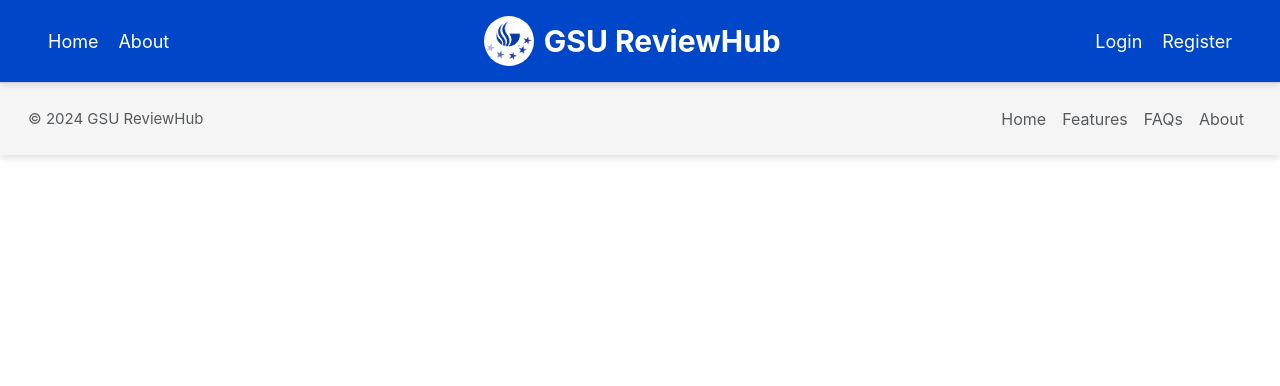
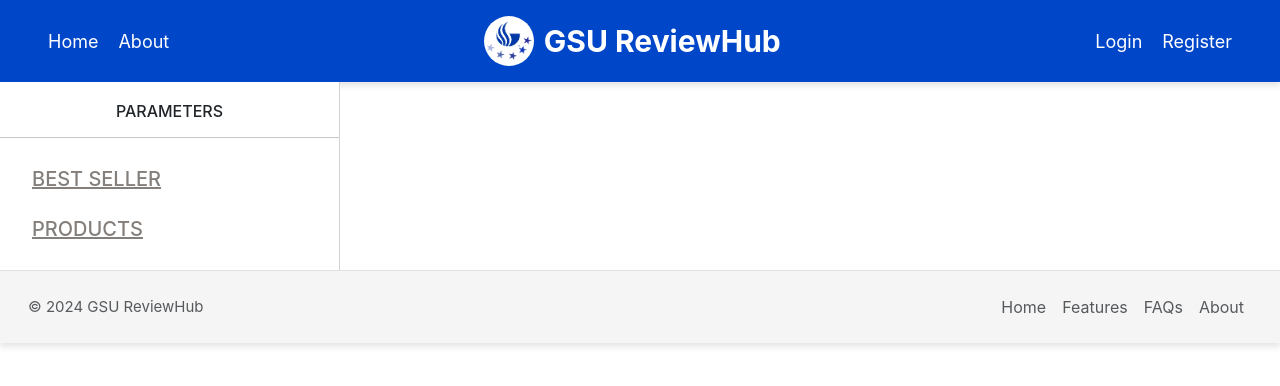
Before and after one commit to minhle28/GSU_ReviewHub, a React (Create React App) app in the folder client/: page /courses in a window 1280 px wide. Shown: the top 386 px of the page. Built offline with nearby package versions, Linux system fonts and the light colour scheme.

Commit message:
adding sidebar for courses page

```diff
--- a/client/src/App.js
+++ b/client/src/App.js
@@ -4,6 +4,7 @@ import { RouterProvider, createBrowserRouter } from "react-router-dom";
 //LAYOUTS
 import { MainLayout } from "./layouts/mainLayout";
 import { CommonLayout } from "./layouts/CommonLayout";
+import { CourseSidebar } from "./layouts/CourseSidebar/";
 
 
 //PAGES
@@ -42,7 +43,14 @@ const router = createBrowserRouter([
           },
           {
             path: "courses",
-            element: <Courses />,
+            element: <CourseSidebar />,
+            children: [
+              {
+                index: true,
+                element: <Courses />,
+              },
+
+            ],
           },
         ],
       },
--- /dev/null
+++ b/client/src/layouts/CourseSidebar/course_sidebar.css
@@ -0,0 +1,57 @@
+:root {
+    --primary-color: #FDF7F2;
+    --text-color: #EDB7AD;
+    --background-color: #FDF7F2;
+    --nav-color: white;
+    --menu-color: #616087;
+
+}
+
+.loading{
+    max-width: 800px;
+    margin: 0 auto;
+    padding: 20px;
+}
+
+.menu-courses-container {
+  display: flex;
+  flex-direction: row;
+  justify-content: space-between;
+}
+
+.menu-courses-container h6 {
+    text-align: center;
+  }
+
+.menu-courses-list {
+  list-style-type: none;
+  position: sticky;
+  top: 50px;
+  max-height: calc(100vh - 100px);
+  overflow-y: auto;
+}
+
+.menu-courses-list a {
+  text-transform: uppercase;
+  color: #857f7b;
+}
+
+.menu-courses-nav {
+  padding-top: 20px;
+  background-color: var(--nav-color);
+  width: 340px;
+  line-height: 50px;
+  text-transform: uppercase;
+  font-size: 20px;
+  font-weight: 500;
+  position: sticky;
+  top: 0;
+  z-index: 100;
+  border-right: 1px solid lightgray;
+  /* position: fixed;
+  z-index: 100; */
+}
+
+.courses-container {
+  flex: 1;
+}
--- /dev/null
+++ b/client/src/layouts/CourseSidebar/index.jsx
@@ -0,0 +1,31 @@
+import React from "react";
+import { Link } from "react-router-dom";
+//import { Courses } from "../../pages/courses/";
+import "./course_sidebar.css";
+//import { ProductsDetails } from "../pages/products-details";
+
+export const CourseSidebar = () => {
+    return (
+        <>
+            <div className="menu-courses-container">
+                <div className="menu-courses-nav">
+                <h6>Parameters</h6>
+                <hr />
+                    <ul className="menu-courses-list">
+                        <li>
+                            <Link to="/Styles">Best Seller</Link>
+                        </li>
+                        <li>
+                            <Link to="/products?page=1">Products</Link>
+                        </li>
+                    </ul>
+                </div>
+                {/*
+        <Products>
+          <ProductsDetails />
+        </Products>
+*/}
+            </div>
+        </>
+    );
+};
```
